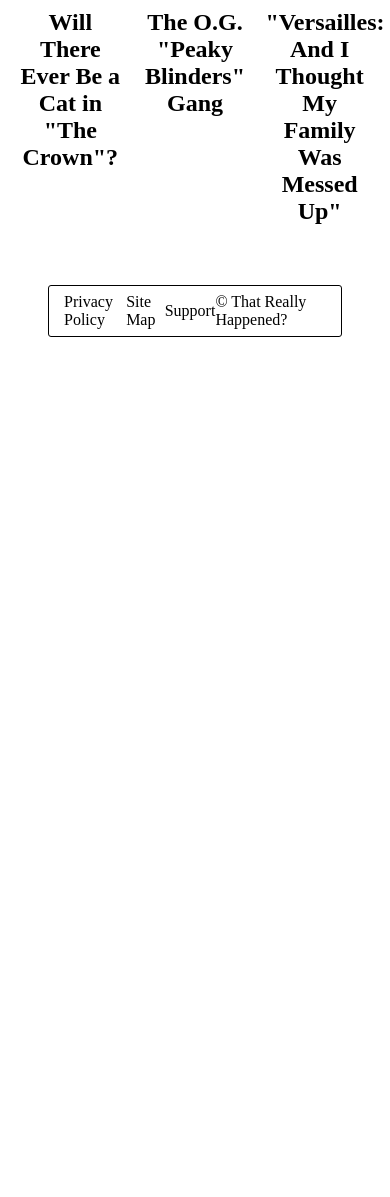
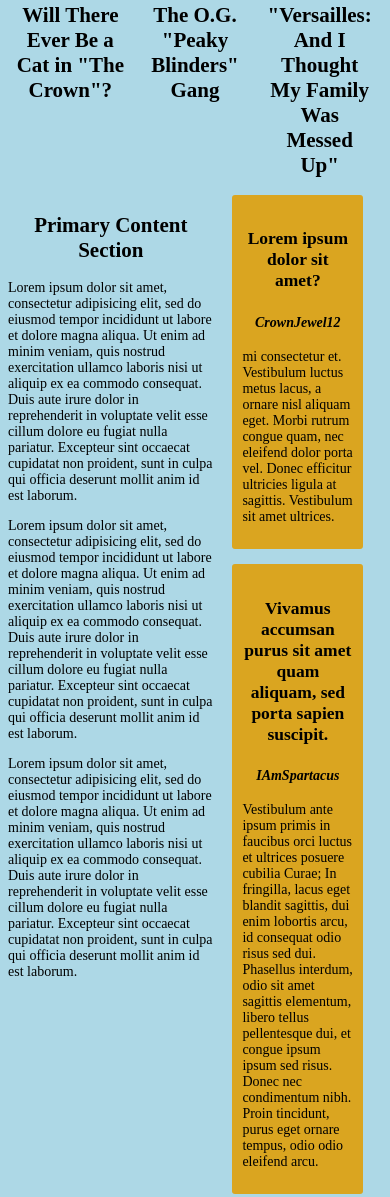
Before and after one commit to AnthonyKEllis/That-Really-Happened, a plain HTML site: page index.html in a window 390 px wide. Shown: the part 200-1397 px from the top of the page. Before the commit the page ends 844 px from the top, so only its background shows below. Drawn offline with Linux system fonts and the light colour scheme.

Commit message:
All elements present. Clean up and make responsive

```diff
--- a/index.html
+++ b/index.html
@@ -43,6 +43,72 @@
 
 
     </div>
+
+    <!-- two-columns -->
+    <div class="two-columns clearfix">
+
+        <!-- main -->
+        <div class="main mobile-collapse">
+
+            <h2>Primary Content Section</h2>
+
+            <p>Lorem ipsum dolor sit amet, consectetur adipisicing elit, sed do eiusmod tempor incididunt ut labore et
+                dolore magna aliqua. Ut enim ad minim veniam, quis nostrud exercitation ullamco laboris nisi ut aliquip
+                ex ea commodo consequat. Duis aute irure dolor in reprehenderit in voluptate velit esse cillum dolore
+                eu fugiat nulla pariatur. Excepteur sint occaecat cupidatat non proident, sunt in culpa qui officia
+                deserunt mollit anim id est laborum.</p>
+
+            <p>Lorem ipsum dolor sit amet, consectetur adipisicing elit, sed do eiusmod tempor incididunt ut labore et
+                dolore magna aliqua. Ut enim ad minim veniam, quis nostrud exercitation ullamco laboris nisi ut aliquip
+                ex ea commodo consequat. Duis aute irure dolor in reprehenderit in voluptate velit esse cillum dolore
+                eu fugiat nulla pariatur. Excepteur sint occaecat cupidatat non proident, sunt in culpa qui officia
+                deserunt mollit anim id est laborum.</p>
+
+            <p>Lorem ipsum dolor sit amet, consectetur adipisicing elit, sed do eiusmod tempor incididunt ut labore et
+                dolore magna aliqua. Ut enim ad minim veniam, quis nostrud exercitation ullamco laboris nisi ut aliquip
+                ex ea commodo consequat. Duis aute irure dolor in reprehenderit in voluptate velit esse cillum dolore
+                eu fugiat nulla pariatur. Excepteur sint occaecat cupidatat non proident, sunt in culpa qui officia
+                deserunt mollit anim id est laborum.</p>
+
+        </div>
+
+        <div class="side mobile-collapse">
+
+
+            <div class="top_posts">
+                <h4 class="post_title"><strong>Lorem ipsum dolor sit amet?</strong></h4>
+                <h4 class="post_author"><em>CrownJewel12</em></h4>
+                <p>mi consectetur et. Vestibulum luctus metus lacus, a ornare nisl aliquam eget. Morbi rutrum congue
+                    quam, nec eleifend dolor porta vel. Donec efficitur ultricies ligula at sagittis. Vestibulum sit
+                    amet ultrices.</p>
+            </div>
+
+            <div class="top_posts">
+                <h4 class="post_title"><strong>Vivamus accumsan purus sit amet quam aliquam, sed porta sapien suscipit.</strong></h4>
+                <h4 class="post_author"><em>IAmSpartacus</em></h4>
+                <p>Vestibulum ante ipsum primis in faucibus orci luctus et ultrices posuere cubilia Curae; In
+                    fringilla, lacus eget blandit sagittis, dui enim lobortis arcu, id consequat odio risus sed dui.
+                    Phasellus interdum, odio sit amet sagittis elementum, libero tellus pellentesque dui, et congue
+                    ipsum ipsum sed risus. Donec nec condimentum nibh. Proin tincidunt, purus eget ornare tempus, odio
+                    odio eleifend arcu.</p>
+            </div>
+
+            <div class="top_posts">
+                <h4 class="post_title"><strong>Praesent quis lorem vel tellus condimentum fermentum.</strong></h4>
+                <h4 class="post_author"><em>PeakyMcBlinder</em></h4>
+                <p>Orci varius natoque penatibus et magnis dis parturient montes, nascetur ridiculus mus. In bibendum
+                    justo pharetra feugiat pretium. Integer molestie, enim quis dictum facilisis, nulla urna dapibus
+                    sem, ac gravida eros massa sit amet enim. Fusce nec efficitur lectus. Suspendisse metus massa,
+                    sagittis quis pellentesque nec, dictum ut mi. Cras elementum condimentum orci, ac suscipit libero
+                    laoreet a. Integer at sodales ex. Pellentesque nec imperdiet urna.</p>
+            </div>
+
+        </div>
+        <!--/side-->
+
+    </div>
+    <!--/two-columns-->
+
     <footer>
         <ul class="footernav">
             <li id="Privacy Policy">Privacy Policy</li>
--- a/styles.css
+++ b/styles.css
@@ -1,7 +1,8 @@
 body {
-
+    background-color: lightblue;
     justify-content: center;
     align-items: center;
+    font-size: 14px;
   }
 
 h1, h2 {
@@ -87,3 +88,39 @@ footer {
 .footernav li:hover {
     color: lightblue;
 }
+
+
+div.main {
+	width: 55%;
+	float: left;
+	margin-right: 5%;
+}
+
+/* Side Column */
+div.side {
+	width: 35%;
+	float: left;
+}
+
+/* Info Box */
+div.top_posts {
+	background-color: goldenrod;
+	padding: 20px;
+	margin: 0 0 15px 0;
+}
+
+div.top_posts {
+	background-color: goldenrod;
+	padding: 10px;
+    margin: 0 0 15px 0;
+    border-radius: 3px;
+}
+
+.post_title {
+    font-size: 1.25em;
+    text-align: center;
+}
+
+.post_author {
+    text-align: center;
+}
```
Lines whose indentation alone changed are shown as unchanged.
